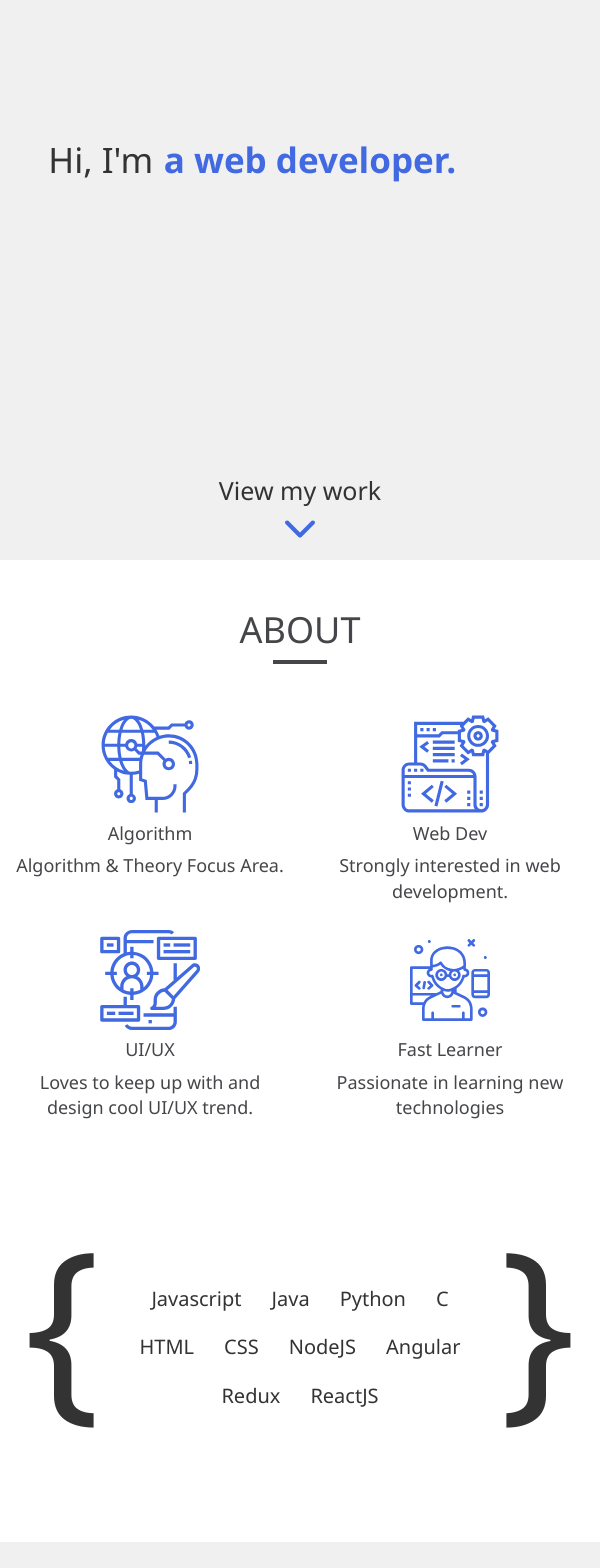
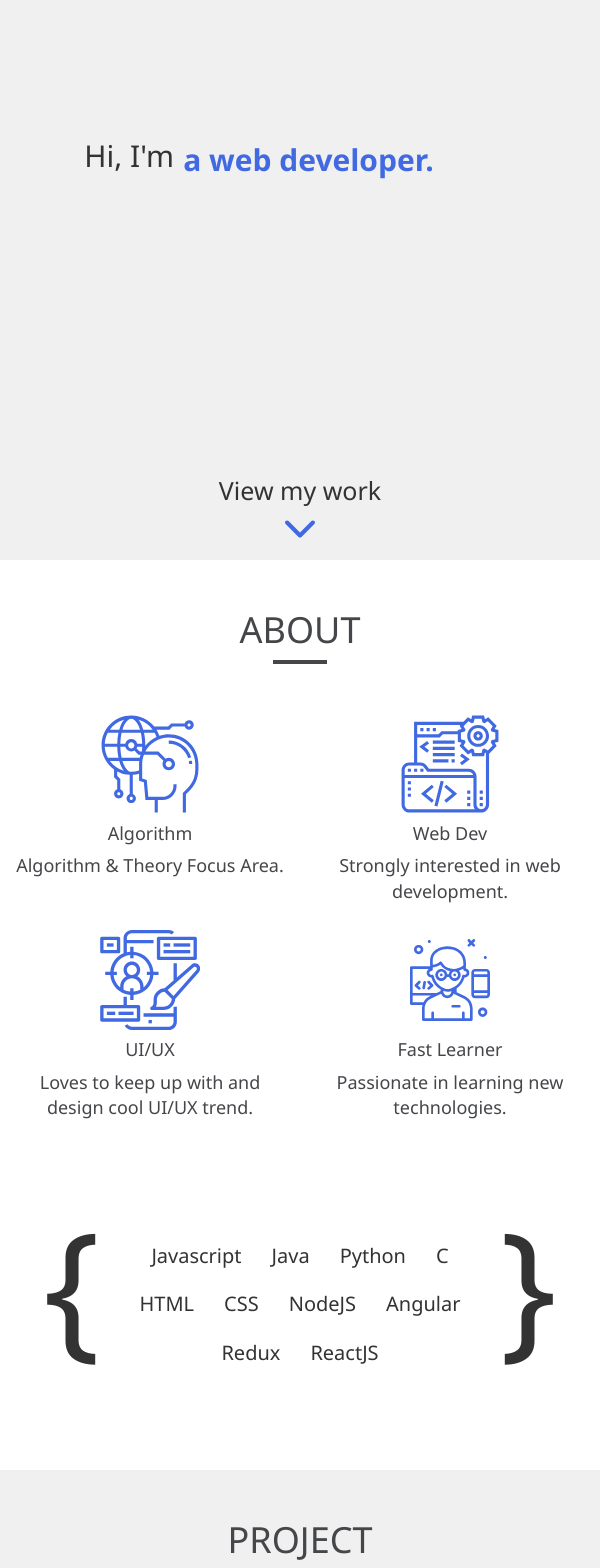
Before and after one commit to WilliamRyank/portfolio, an Angular app: page / in a window 600 px wide. Shown: the part 240-1808 px from the top of the page. Built offline with nearby package versions, Linux system fonts and the light colour scheme.

Commit message:
fix issueg

```diff
--- a/src/app/about/about.component.css
+++ b/src/app/about/about.component.css
@@ -14,6 +14,23 @@
 .bracket {
     font-size: 200px;
 }
+
+
+@media only screen and (max-width: 600px) {
+    .bracket {
+      font-size: 150px;
+    }
+
+    li {
+        font-size: 15px;
+    }
+  }
+
+  @media only screen and (min-width: 600px) {
+    ul {
+        bottom: -10%;
+    }
+  }
 
 #right {
     padding-left: 0;
--- a/src/app/about/about.component.html
+++ b/src/app/about/about.component.html
@@ -20,7 +20,7 @@
         <div class="col-md-3 col-xs-6">
             <img src="assets/person.svg">
             <h4>Fast Learner</h4>
-            <p>Passionate in learning new technologies</p>
+            <p>Passionate in learning new technologies.</p>
         </div>
     </div>
 
--- a/src/app/experience-list/experience-list.component.css
+++ b/src/app/experience-list/experience-list.component.css
@@ -0,0 +1,3 @@
+.row {
+    padding: 0px 15px 0px 15px;
+}
--- a/src/app/experience-list/experience-list.component.ts
+++ b/src/app/experience-list/experience-list.component.ts
@@ -15,7 +15,7 @@ export class ExperienceListComponent implements OnInit {
       ['Developed operational tools for loan fraud tagging and pricing simulation.',
       'Increased the unit test coverage for the website and operational tools.',
       'Improved the End-to-End test coverage for the website.',
-      'Worked in an agile environment'],
+      'Worked in an agile environment.'],
       ['ReactJS', 'Redux', 'Jest', 'TestCafe'])
   ]
   constructor() { }
--- a/src/app/landing/landing.component.css
+++ b/src/app/landing/landing.component.css
@@ -33,6 +33,12 @@ span.text-slider {
     animation: move 7.5s 0.5s infinite;
     -webkit-animation: move 7.5s 0.5s infinite;
 }
+
+@media only screen and (max-width: 600px) {
+    div.introduction {
+      font-size: 30px;
+    }
+  }
 
 @keyframes move {
     0%{top:0px;}
```
